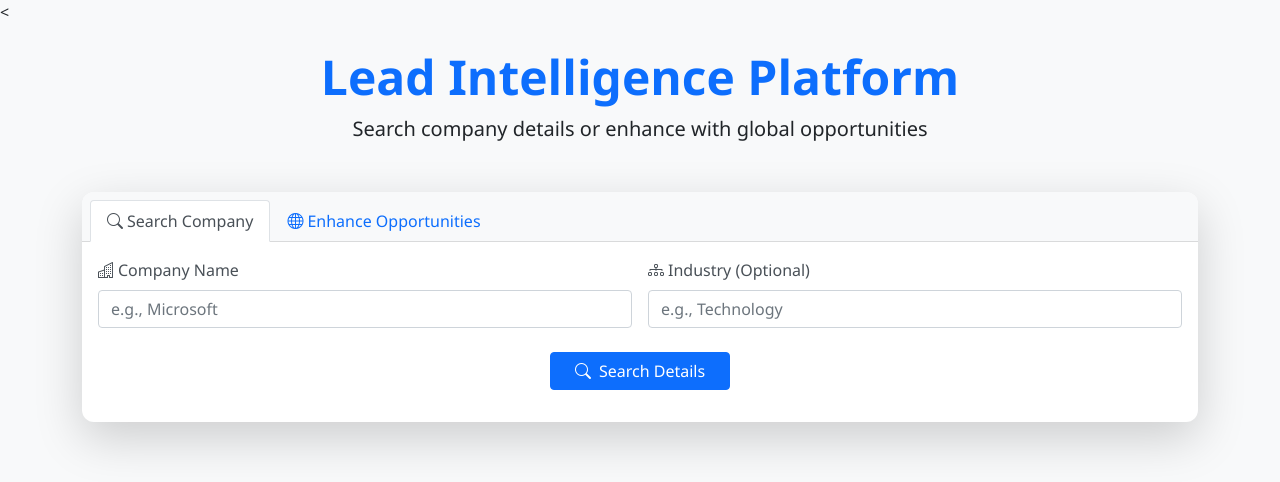
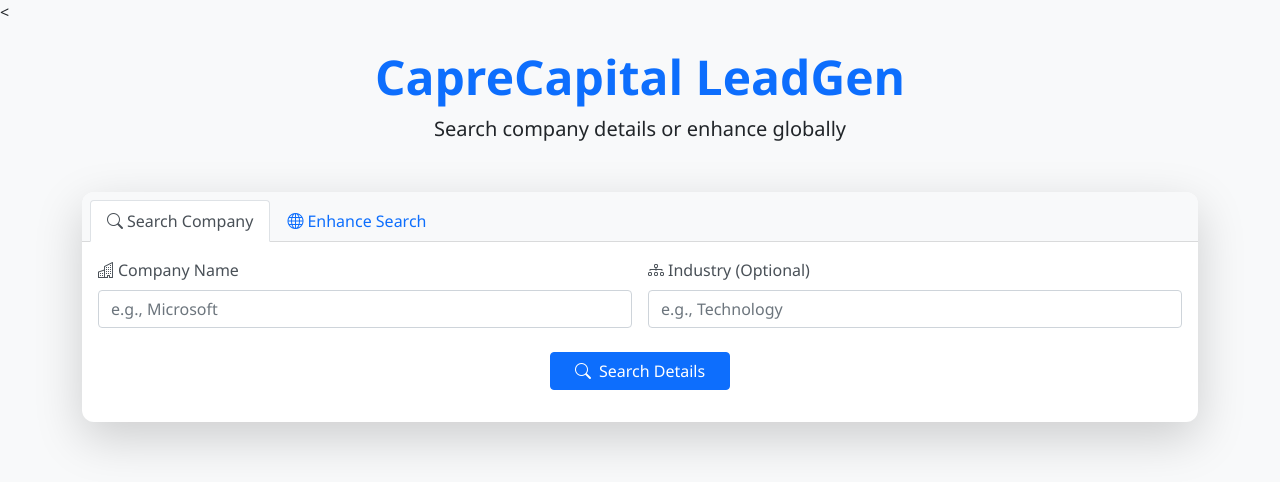
Before and after one commit to SPratik-99/CapraeCapital, a Flask app: page / in a window 1280 px wide. Shown: the top 482 px of the page. Run offline with Flask 3, Linux system fonts and the light colour scheme.

Commit message:
commit	modified:   templates/index.html

```diff
--- a/templates/index.html
+++ b/templates/index.html
@@ -12,8 +12,8 @@
     <div class="container py-4">
         <!-- Header -->
         <div class="text-center mb-5">
-            <h1 class="display-5 fw-bold text-primary">Lead Intelligence Platform</h1>
-            <p class="lead">Search company details or enhance with global opportunities</p>
+            <h1 class="display-5 fw-bold text-primary">CapreCapital LeadGen</h1>
+            <p class="lead">Search company details or enhance globally</p>
         </div>
 
         <!-- Dual Function Card -->
@@ -29,7 +29,7 @@
                     <li class="nav-item" role="presentation">
                         <button class="nav-link" id="enhance-tab" data-bs-toggle="tab"
                                 data-bs-target="#enhance" type="button" role="tab">
-                            <i class="bi bi-globe me-1"></i>Enhance Opportunities
+                            <i class="bi bi-globe me-1"></i>Enhance Search
                         </button>
                     </li>
                 </ul>
@@ -85,7 +85,7 @@
                             </div>
                             <div class="mt-4 text-center">
                                 <button type="submit" class="btn btn-success px-4">
-                                    <i class="bi bi-lightning me-2"></i>Find Opportunities
+                                    <i class="bi bi-lightning me-2"></i>More Leads
                                 </button>
                             </div>
                         </form>
```
